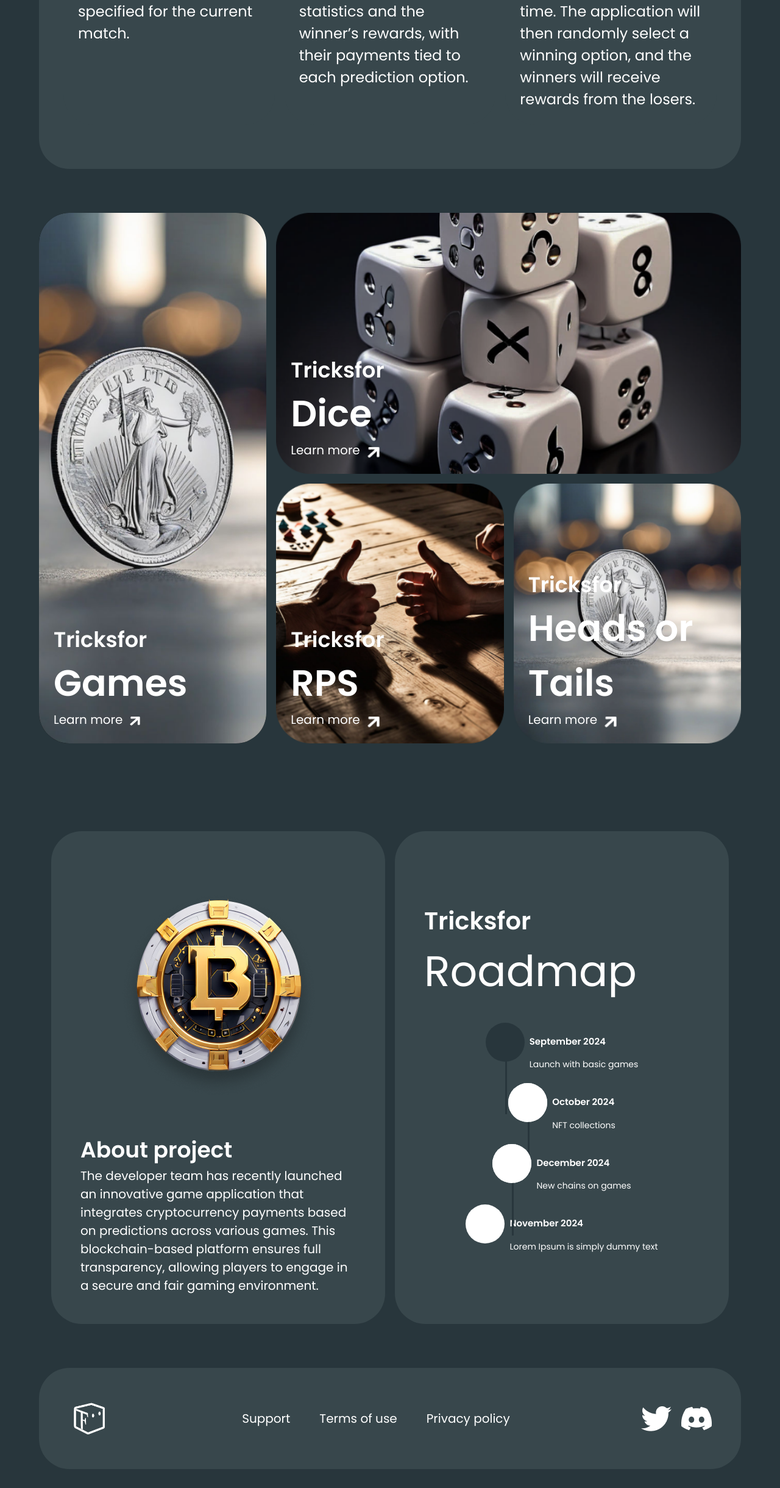
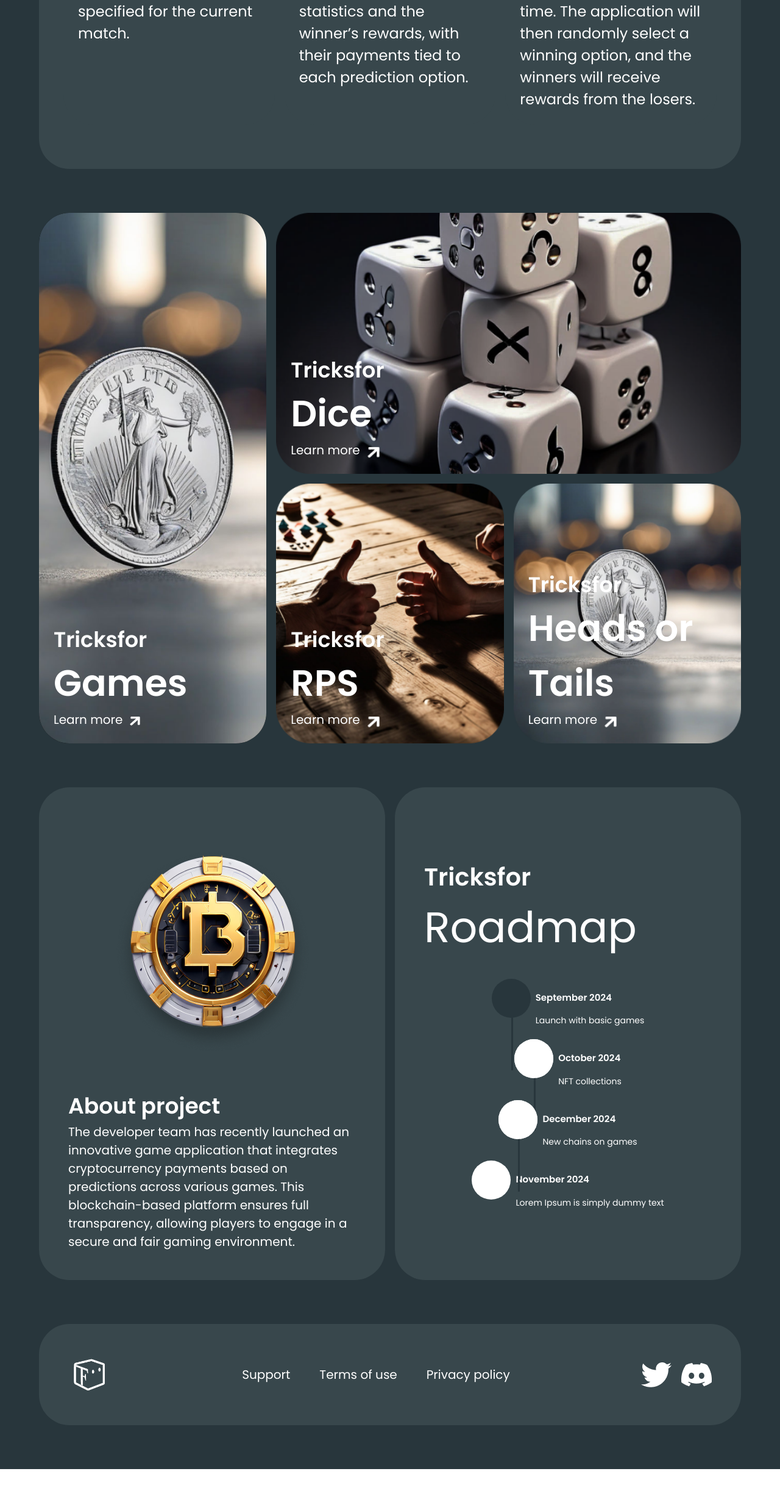
Before and after one commit to smrahr/tricksfor, a React (Vite) app: page / in a window 1280 px wide. Shown: the part 1239-3679 px from the top of the page at 61% size. After the commit the page ends 3648 px from the top, so only its background shows below. Built offline with nearby package versions, Linux system fonts and the light colour scheme.

Commit message:
fix padding of about section

```diff
--- a/src/components/home/Body.jsx
+++ b/src/components/home/Body.jsx
@@ -3,7 +3,7 @@ import RoadMap from "./RoadMap";
 
 const Body = () => {
   return (
-    <div className="dark:bg-primary-900 w-full flex flex-col md:flex-row justify-center gap-4 p-5 py-[72px]">
+    <div className="dark:bg-primary-900 w-full flex flex-col md:flex-row justify-center gap-4 py-[72px]">
       <AboutProject />
       <RoadMap />
     </div>
--- a/src/components/home/Games.jsx
+++ b/src/components/home/Games.jsx
@@ -32,7 +32,7 @@ const Games = () => {
     },
   ];
   return (
-    <div className="py-[72px]">
+    <div className="pt-[72px]">
       <div className="block md:hidden">
         {gamesImages.map((item, index) => (
           <EachGameSection key={index} game={item} />
```
